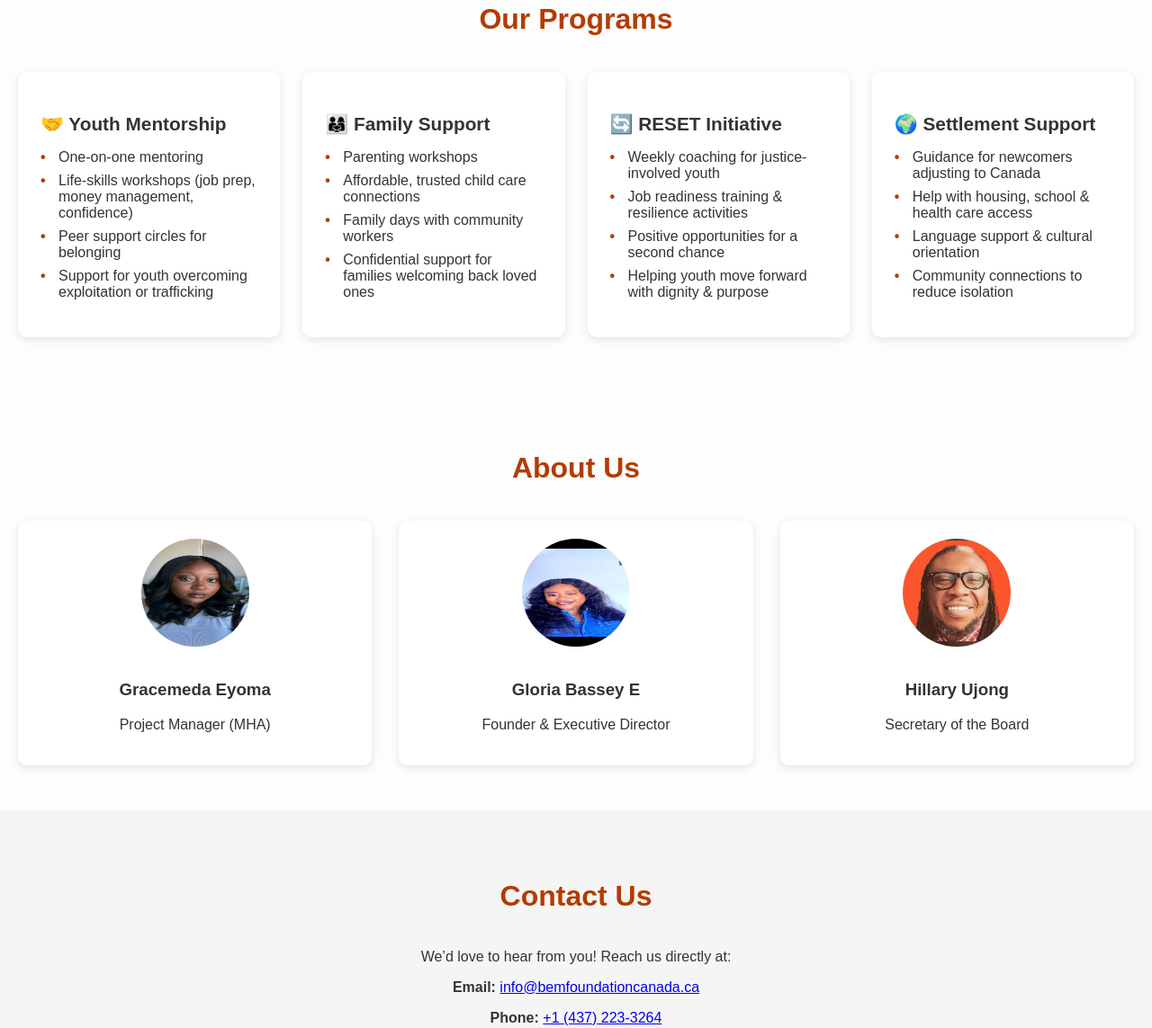
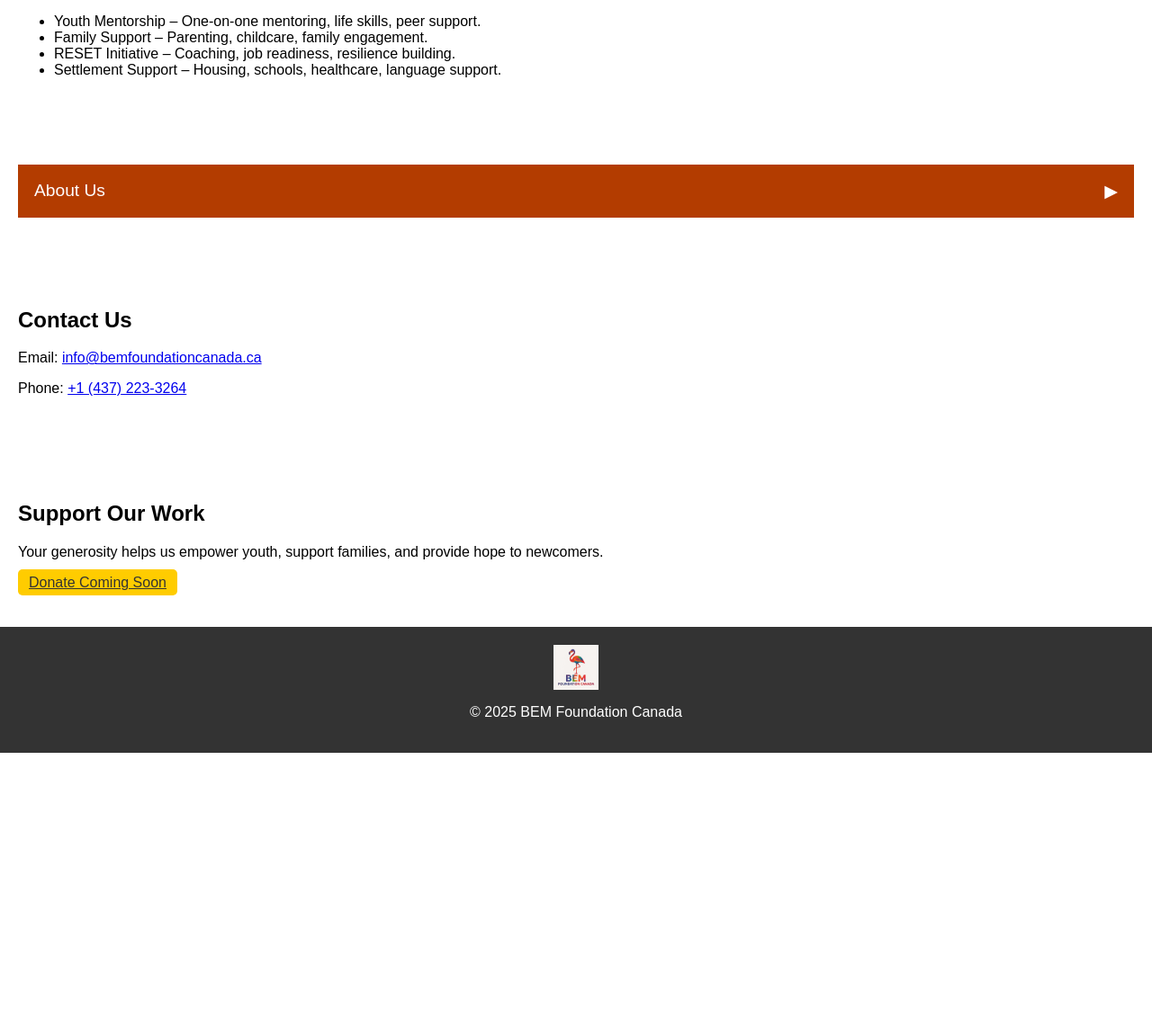
Before and after one commit to gloriabasseye-ai/bemfoundationcanada.ca, a plain HTML site: page index.html in a window 1280 px wide. Shown: the part 359-1502 px from the top of the page at 90% size. After the commit the page ends 1196 px from the top, so only its background shows below. Drawn offline with Linux system fonts and the light colour scheme; files whose address does not match are found by name.

Commit message:
Add files via upload

```diff
--- a/index.html
+++ b/index.html
@@ -6,6 +6,16 @@
   <title>BEM Foundation Canada</title>
   <link rel="stylesheet" href="style.css">
   <link rel="icon" href="images/favicon.ico" type="image/x-icon">
+  <style>
+    .accordion {background:#b33c00;color:white;cursor:pointer;padding:18px;width:100%;border:none;text-align:left;outline:none;font-size:1.2rem;transition:0.3s;display:flex;justify-content:space-between;}
+    .accordion:hover {background:#992d00;}
+    .accordion:after {content:'\25B6';font-size:1.2rem;transition:transform 0.3s;}
+    .accordion.active:after {transform:rotate(90deg);}
+    .panel {padding:0 18px;background:#f9f9f9;display:none;overflow:hidden;}
+    .directors {display:grid;grid-template-columns:repeat(auto-fit,minmax(200px,1fr));gap:20px;padding:20px 0;text-align:center;}
+    .director-card {background:#fff;padding:15px;border-radius:10px;box-shadow:0 2px 6px rgba(0,0,0,0.1);}
+    .director-card img {width:120px;height:120px;border-radius:50%;margin-bottom:10px;}
+  </style>
 </head>
 <body>
   <header class="site-header">
@@ -21,60 +31,24 @@
     </nav>
   </header>
 
-  <section id="mission" class="mission-section">
+  <section id="mission">
     <h2>Our Mission & Vision</h2>
     <p>Empowering youth, supporting families, and guiding newcomers toward thriving futures.</p>
   </section>
 
-  <section id="programs" class="programs-section">
+  <section id="programs">
     <h2>Our Programs</h2>
-    <div class="programs-container">
-
-      <div class="program-card">
-        <h3>🤝 Youth Mentorship</h3>
     <ul>
-          <li>One-on-one mentoring</li>
-          <li>Life-skills workshops (job prep, money management, confidence)</li>
-          <li>Peer support circles for belonging</li>
-          <li>Support for youth overcoming exploitation or trafficking</li>
+      <li>Youth Mentorship – One-on-one mentoring, life skills, peer support.</li>
+      <li>Family Support – Parenting, childcare, family engagement.</li>
+      <li>RESET Initiative – Coaching, job readiness, resilience building.</li>
+      <li>Settlement Support – Housing, schools, healthcare, language support.</li>
     </ul>
-      </div>
-
-      <div class="program-card">
-        <h3>👨‍👩‍👧 Family Support</h3>
-        <ul>
-          <li>Parenting workshops</li>
-          <li>Affordable, trusted child care connections</li>
-          <li>Family days with community workers</li>
-          <li>Confidential support for families welcoming back loved ones</li>
-        </ul>
-      </div>
-
-      <div class="program-card">
-        <h3>🔄 RESET Initiative</h3>
-        <ul>
-          <li>Weekly coaching for justice-involved youth</li>
-          <li>Job readiness training & resilience activities</li>
-          <li>Positive opportunities for a second chance</li>
-          <li>Helping youth move forward with dignity & purpose</li>
-        </ul>
-      </div>
-
-      <div class="program-card">
-        <h3>🌍 Settlement Support</h3>
-        <ul>
-          <li>Guidance for newcomers adjusting to Canada</li>
-          <li>Help with housing, school & health care access</li>
-          <li>Language support & cultural orientation</li>
-          <li>Community connections to reduce isolation</li>
-        </ul>
-      </div>
-
-    </div>
   </section>
 
-  <section id="about" class="about-section">
-    <h2>About Us</h2>
+  <section id="about">
+    <button class="accordion">About Us</button>
+    <div class="panel">
       <div class="directors">
         <div class="director-card">
           <img src="images/gracemeda.jpg" alt="Gracemeda Eyoma">
@@ -92,31 +66,29 @@
           <p>Secretary of the Board</p>
         </div>
       </div>
+    </div>
   </section>
 
-  <section id="contact" class="contact-section">
+  <section id="contact">
     <h2>Contact Us</h2>
-    <p>We’d love to hear from you! Reach us directly at:</p>
-    <p><strong>Email:</strong> <a href="mailto:info@bemfoundationcanada.ca">info@bemfoundationcanada.ca</a></p>
-    <p><strong>Phone:</strong> <a href="tel:+14372233264">+1 (437) 223-3264</a></p>
-
-    <form action="mailto:info@bemfoundationcanada.ca" method="post" enctype="text/plain" class="contact-form">
-      <input type="text" name="name" placeholder="Your Name" required>
-      <input type="email" name="email" placeholder="Your Email" required>
-      <textarea name="message" placeholder="Your Message" rows="5" required></textarea>
-      <button type="submit">Send Message</button>
-    </form>
+    <p>Email: <a href="mailto:info@bemfoundationcanada.ca">info@bemfoundationcanada.ca</a></p>
+    <p>Phone: <a href="tel:+14372233264">+1 (437) 223-3264</a></p>
   </section>
 
-  <section id="donate" class="donate-section">
+  <section id="donate">
     <h2>Support Our Work</h2>
     <p>Your generosity helps us empower youth, support families, and provide hope to newcomers.</p>
-    <a href="#" class="donate-button">Donate Coming Soon</a>
+    <a href="#" class="donate-btn">Donate Coming Soon</a>
   </section>
 
   <footer>
     <img src="images/logo.png" alt="BEM Foundation Canada Logo" class="footer-logo">
     <p>&copy; 2025 BEM Foundation Canada</p>
   </footer>
+
+  <script>
+    var acc=document.getElementsByClassName("accordion");
+    for(var i=0;i<acc.length;i++){acc[i].addEventListener("click",function(){this.classList.toggle("active");var panel=this.nextElementSibling;if(panel.style.display==="block"){panel.style.display="none";}else{panel.style.display="block";}});}
+  </script>
 </body>
 </html>
--- a/style.css
+++ b/style.css
@@ -1,184 +1,9 @@
-body {
-  margin: 0;
-  font-family: Arial, sans-serif;
-  background: #fdfdfd;
-  color: #333;
-}
-
-.site-header {
-  display: flex;
-  justify-content: space-between;
-  align-items: center;
-  background: #b33c00;
-  color: white;
-  padding: 10px 20px;
-}
-
-.logo {
-  height: 60px;
-}
-
-nav a {
-  color: white;
-  margin: 0 12px;
-  text-decoration: none;
-  font-weight: bold;
-}
-
-nav a:hover {
-  text-decoration: underline;
-}
-
-nav .donate-btn {
-  background: #ffcc00;
-  color: #333;
-  padding: 6px 12px;
-  border-radius: 5px;
-}
-
-nav .donate-btn:hover {
-  background: #e6b800;
-}
-
-section {
-  padding: 50px 20px;
-}
-
-.mission-section {
-  background: #f5f5f5;
-  text-align: center;
-}
-
-.programs-section h2, .about-section h2, .contact-section h2, .donate-section h2 {
-  text-align: center;
-  margin-bottom: 40px;
-  font-size: 2rem;
-  color: #b33c00;
-}
-
-.programs-container {
-  display: grid;
-  grid-template-columns: repeat(auto-fit, minmax(250px, 1fr));
-  gap: 25px;
-}
-
-.program-card {
-  background: #fff;
-  padding: 25px;
-  border-radius: 10px;
-  box-shadow: 0 3px 10px rgba(0,0,0,0.1);
-  text-align: left;
-}
-
-.program-card h3 {
-  margin-bottom: 15px;
-  font-size: 1.3rem;
-}
-
-.program-card ul {
-  list-style: none;
-  padding: 0;
-}
-
-.program-card ul li {
-  margin: 8px 0;
-  padding-left: 20px;
-  position: relative;
-}
-
-.program-card ul li::before {
-  content: "•";
-  color: #b33c00;
-  font-weight: bold;
-  position: absolute;
-  left: 0;
-}
-
-.about-section .directors {
-  display: grid;
-  grid-template-columns: repeat(auto-fit, minmax(250px, 1fr));
-  gap: 30px;
-  text-align: center;
-}
-
-.director-card {
-  background: #fff;
-  padding: 20px;
-  border-radius: 10px;
-  box-shadow: 0 3px 10px rgba(0,0,0,0.1);
-}
-
-.director-card img {
-  width: 120px;
-  height: 120px;
-  border-radius: 50%;
-  margin-bottom: 15px;
-}
-
-.contact-section {
-  background: #f5f5f5;
-  text-align: center;
-}
-
-.contact-form {
-  max-width: 500px;
-  margin: 20px auto;
-  display: flex;
-  flex-direction: column;
-}
-
-.contact-form input, .contact-form textarea {
-  margin: 10px 0;
-  padding: 12px;
-  border: 1px solid #ccc;
-  border-radius: 5px;
-  font-size: 1rem;
-}
-
-.contact-form button {
-  background: #b33c00;
-  color: white;
-  padding: 12px;
-  border: none;
-  border-radius: 5px;
-  font-size: 1rem;
-  cursor: pointer;
-}
-
-.contact-form button:hover {
-  background: #992d00;
-}
-
-.donate-section {
-  text-align: center;
-  background: #fff4e6;
-}
-
-.donate-button {
-  background: #ff6600;
-  color: white;
-  padding: 15px 30px;
-  text-decoration: none;
-  border-radius: 8px;
-  font-size: 1.2rem;
-  font-weight: bold;
-  display: inline-block;
-  margin-top: 20px;
-}
-
-.donate-button:hover {
-  background: #e65c00;
-}
-
-footer {
-  background: #333;
-  color: white;
-  text-align: center;
-  padding: 20px;
-}
-
-.footer-logo {
-  height: 50px;
-  display: block;
-  margin: 0 auto 10px;
-}
+body {font-family: Arial, sans-serif; margin:0; padding:0;}
+.site-header {display:flex; justify-content:space-between; align-items:center; background:#b33c00; padding:10px 20px; color:white;}
+.logo {height:60px;}
+nav a {color:white; margin:0 10px; text-decoration:none; font-weight:bold;}
+nav a:hover {text-decoration:underline;}
+.donate-btn {background:#ffcc00; color:#333; padding:6px 12px; border-radius:5px;}
+section {padding:40px 20px;}
+footer {background:#333; color:white; text-align:center; padding:20px;}
+.footer-logo {height:50px; display:block; margin:0 auto 10px;}
```
Lines whose indentation alone changed are shown as unchanged.
